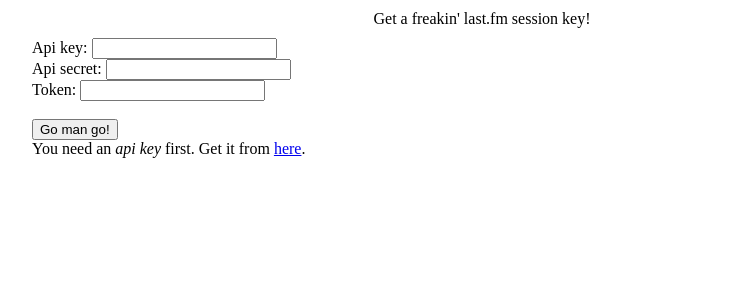
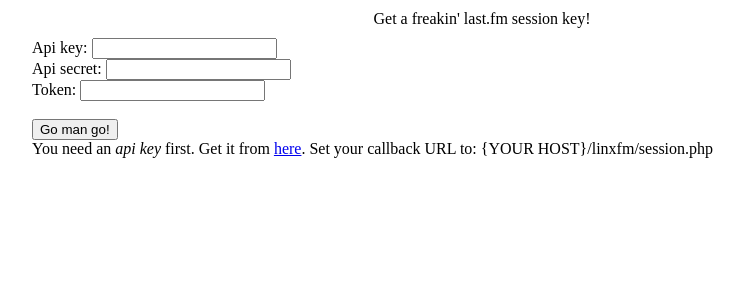
Before and after one commit to a-sync/linxfm, a PHP site: page /session.php?step=1 in a window 1280 px wide. Shown: the top 300 px of the page, without its empty margins (158-902 px from the left). Run offline with PHP 8.4, Linux system fonts and the light colour scheme; data that the repository does not hold is empty.

Commit message:
add info about callback url

```diff
--- a/session.php
+++ b/session.php
@@ -24,7 +24,7 @@ if($_GET['step'] == 1 || $sk) {
     header("Location: http://www.last.fm/api/auth/?api_key=".$_POST['api_key']);
     exit;
   }
-  else { $fail = 'You need an <i>api key</i> first. Get it from <a href="http://www.last.fm/api/account" target="_blank">here</a>.'; }
+  else { $fail = 'You need an <i>api key</i> first. Get it from <a href="http://www.last.fm/api/account" target="_blank">here</a>. Set your callback URL to: {YOUR HOST}/linxfm/session.php'; }
 }
 
 ?>
```
